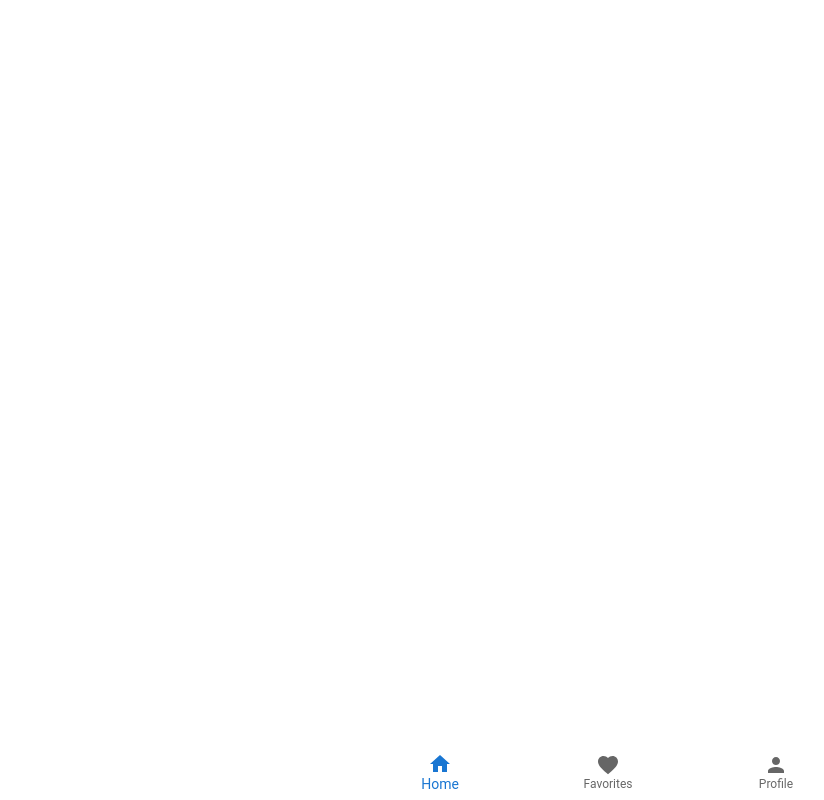
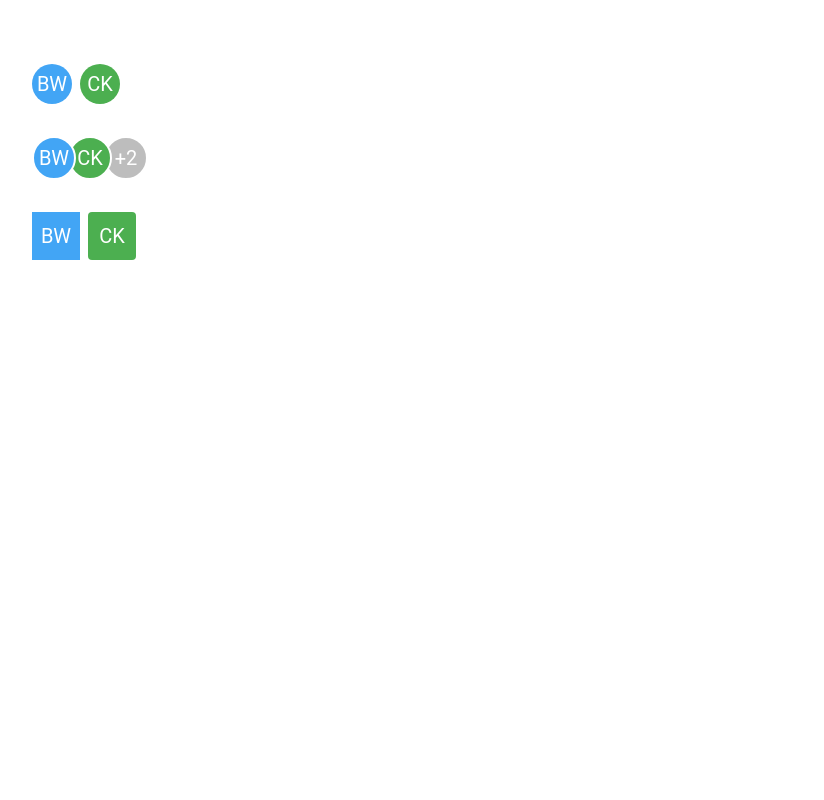
Before and after one commit to jamesarrojo/react-mui-demo, a React (Create React App) app: page / in a window 1280 px wide. Shown: the whole page, without its empty margins (32-856 px from the left). Built offline with nearby package versions, Linux system fonts and the light colour scheme; the HTML template or start-up script is replaced by a standard one.

Commit message:
done with Avatar

```diff
--- a/src/App.css
+++ b/src/App.css
@@ -3,7 +3,7 @@
 }
 
 .App {
-    /* padding: 4rem; */
+    padding: 4rem;
 }
 
 .App-logo {
--- a/src/App.tsx
+++ b/src/App.tsx
@@ -1,5 +1,6 @@
 import './App.css';
-import { MuiBottomNavigation } from './components/MuiBottomNavigation';
+import { MuiAvatar } from './components/MuiAvatar';
+// import { MuiBottomNavigation } from './components/MuiBottomNavigation';
 // import { MuiSpeedDial } from './components/MuiSpeedDial';
 // import { MuiBreadcrumbs } from './components/MuiBreadcrumbs';
 // import { MuiDrawer } from './components/MuiDrawer';
@@ -40,7 +41,8 @@
             {/* <MuiDrawer /> */}
             {/* <MuiLink /> */}
             {/* <MuiSpeedDial /> */}
-            <MuiBottomNavigation />
+            {/* <MuiBottomNavigation /> */}
+            <MuiAvatar />
         </div>
     );
 }
--- /dev/null
+++ b/src/components/MuiAvatar.tsx
@@ -0,0 +1,40 @@
+import { Stack, Avatar, AvatarGroup } from '@mui/material';
+
+export const MuiAvatar = () => {
+    return (
+        <Stack spacing={4}>
+            <Stack direction="row" spacing={1}>
+                <Avatar sx={{ bgcolor: 'primary.light' }}>BW</Avatar>
+                <Avatar sx={{ bgcolor: 'success.light' }}>CK</Avatar>
+            </Stack>
+            <Stack direction="row" spacing={1}>
+                <AvatarGroup max={3}>
+                    <Avatar sx={{ bgcolor: 'primary.light' }}>BW</Avatar>
+                    <Avatar sx={{ bgcolor: 'success.light' }}>CK</Avatar>
+                    <Avatar
+                        src="https://randomuser.me/api/portraits/women/79.jpg"
+                        alt="Jane Doe"
+                    />
+                    <Avatar
+                        src="https://randomuser.me/api/portraits/men/51.jpg"
+                        alt="John Doe"
+                    />
+                </AvatarGroup>
+            </Stack>
+            <Stack direction="row" spacing={1}>
+                <Avatar
+                    variant="square"
+                    sx={{ bgcolor: 'primary.light', width: 48, height: 48 }}
+                >
+                    BW
+                </Avatar>
+                <Avatar
+                    variant="rounded"
+                    sx={{ bgcolor: 'success.light', width: 48, height: 48 }}
+                >
+                    CK
+                </Avatar>
+            </Stack>
+        </Stack>
+    );
+};
```
